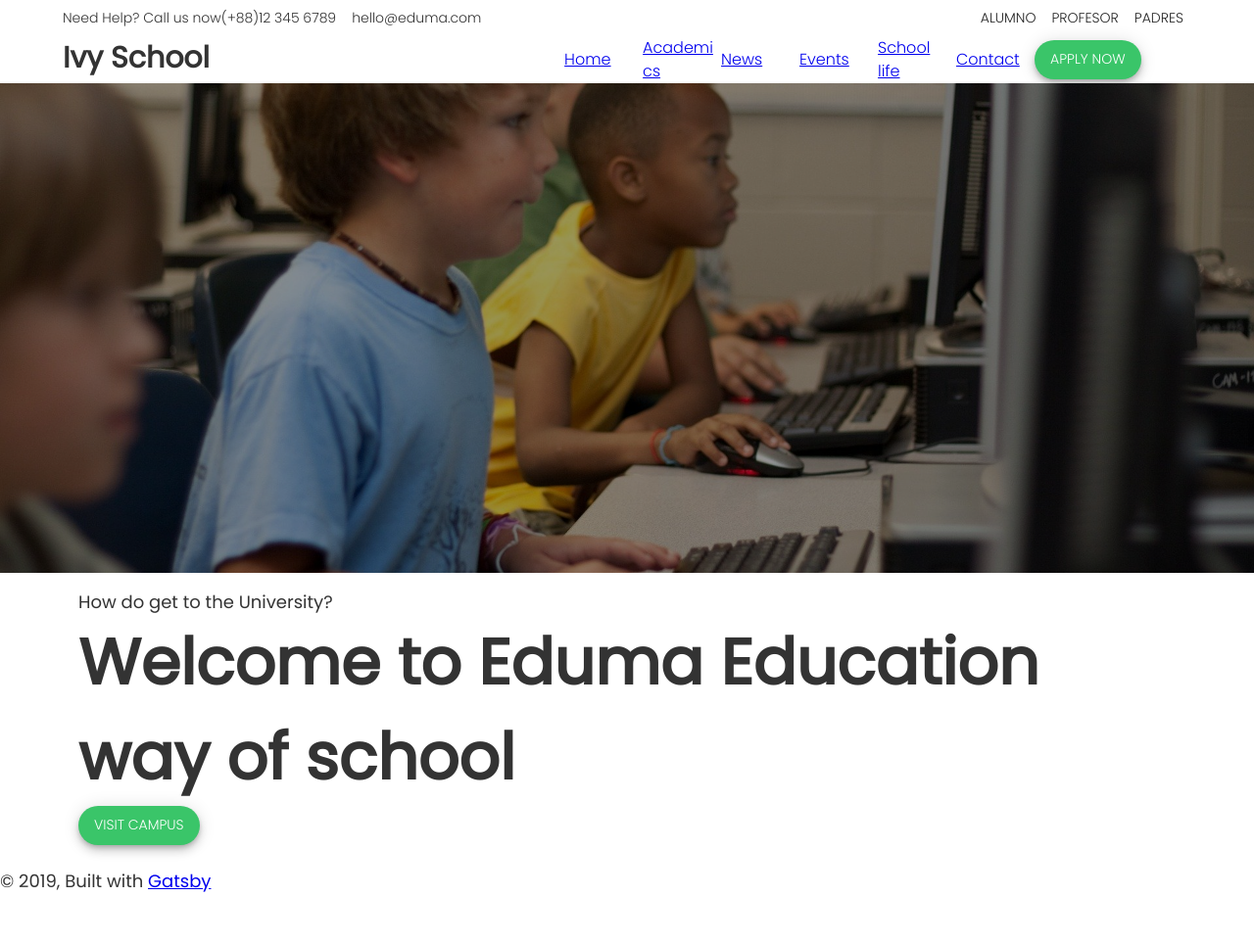
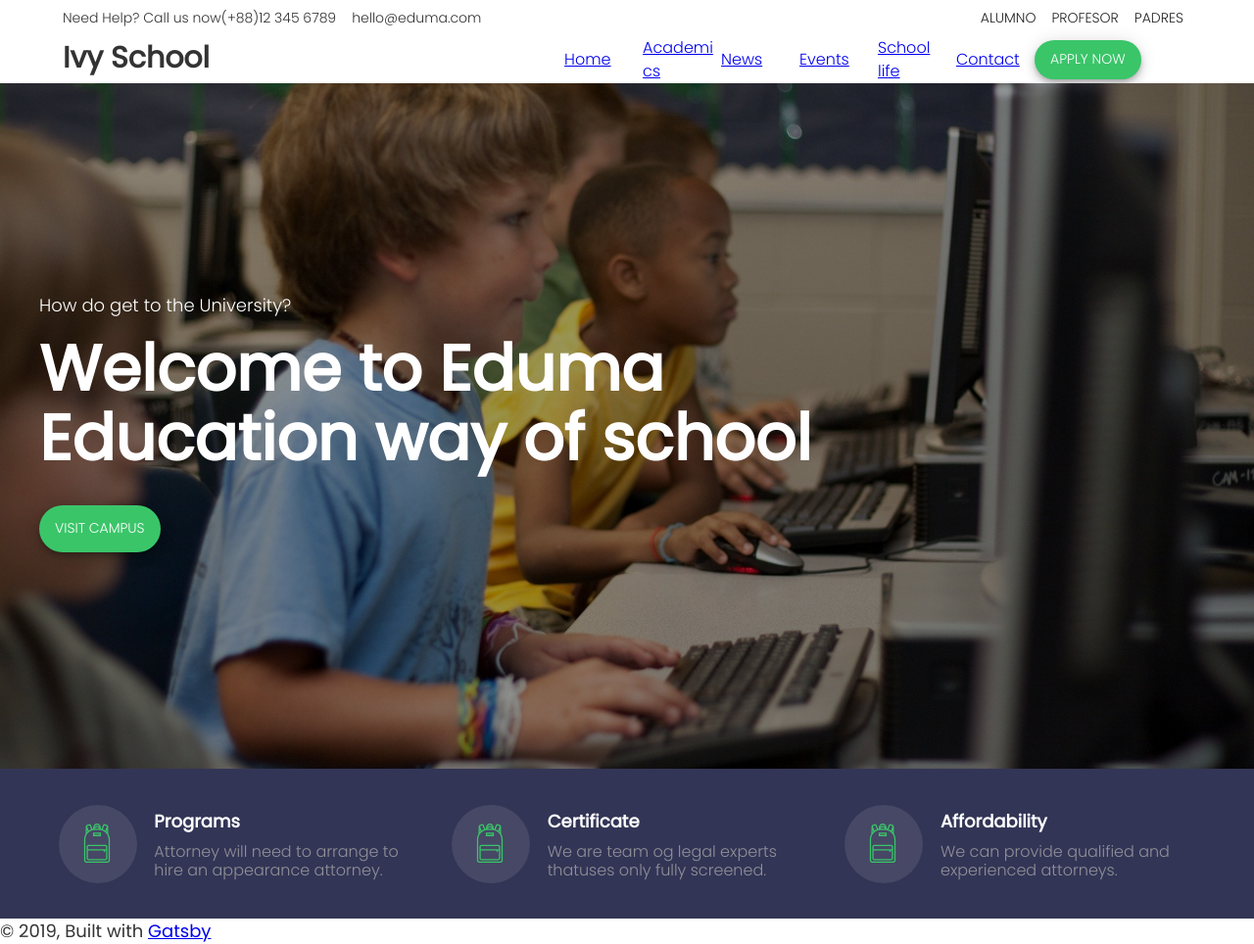
Before and after one commit to PauloTC/gat_IvySchool, a Gatsby site: page / in a window 1280 px wide. Shown: the whole page at 98% size. Before the commit the page ends 913 px from the top, so only its background shows below. Built offline with nearby package versions, Linux system fonts and the light colour scheme; Gatsby itself is replaced by a stand-in of ours.

Commit message:
working on programbar

```diff
--- a/gatsby-config.js
+++ b/gatsby-config.js
@@ -6,6 +6,14 @@ module.exports = {
     },
     plugins: [
         `gatsby-plugin-react-helmet`,
+        {
+            resolve: "gatsby-plugin-react-svg",
+            options: {
+              rule: {
+                include: /assets/ // See below to configure properly
+              }
+            }
+        },
         {
             resolve: `gatsby-source-filesystem`,
             options: {
--- a/package.json
+++ b/package.json
@@ -11,6 +11,7 @@
     "gatsby-plugin-manifest": "^2.2.31",
     "gatsby-plugin-offline": "^3.0.27",
     "gatsby-plugin-react-helmet": "^3.1.16",
+    "gatsby-plugin-react-svg": "^2.1.2",
     "gatsby-plugin-sharp": "^2.3.5",
     "gatsby-source-filesystem": "^2.1.40",
     "gatsby-transformer-sharp": "^2.3.7",
--- /dev/null
+++ b/src/components/home/program-bar.js
@@ -0,0 +1,87 @@
+import React, { Fragment } from 'react'
+import {
+    Container,
+    Box,
+    Typography,
+    Grid
+} from '@material-ui/core';
+import { makeStyles } from '@material-ui/styles'
+import Icon from "../../assets/backpack.svg";
+
+const useStyles = makeStyles({
+    bluecontainer : {
+        background : "#333556"
+    },
+    containericon: {
+        '&::before' : {
+            content: " '' ",
+            position: "absolute",
+            width: 80,
+            height: 80,
+            display: "block",
+            background: "#464865",
+            left: -19,
+            right: 0,
+            top: -19,
+            bottom: 0,
+            borderRadius: 80
+        }
+    },
+    icon : {
+        width: 40,
+        height: 40,
+        position: 'relative'
+    }
+})
+
+const programs = [
+    {
+        title: "Programs",
+        content: "Attorney will need to arrange to hire an appearance attorney."
+    },
+    {
+        title: "Certificate",
+        content: "We are team og legal experts thatuses only fully screened."
+    },
+    {
+        title: "Affordability",
+        content: "We can provide qualified and experienced attorneys."
+    }
+]
+
+const ProgramsBar = () => {
+    const classes = useStyles();
+    return (
+        <Fragment>
+            <Box py={5} className={ classes.bluecontainer } >
+                <Container maxWidth="xl" >
+                    <Grid container  justify="space-between" spacing= {2} >
+                            {
+                                programs.map((item) => {
+                                    return (
+                                        <Grid item container alignItems="center" spacing={3} sm={4} >
+                                            <Grid item container alignItems="center" justify="center" xs={3} >
+                                                <Box display="flex" className={ classes.containericon } position="relative" >
+                                                    <Icon className={ classes.icon } />
+                                                </Box>
+                                            </Grid>
+                                            <Grid item xs={9} >
+                                                <Typography>
+                                                    <Box mb={1} color="#fff" fontSize={18} fontWeight={600} > { item.title } </Box>
+                                                    <Box  lineHeight="120%" color="#909098" fontSize={16} fontWeight={300} > { item.content } </Box>
+                                                </Typography>
+                                            </Grid>
+                                        </Grid>
+                                    )
+                                })
+                            }
+
+
+                    </Grid>
+                </Container>
+            </Box>
+        </Fragment>
+    )
+}
+
+export default ProgramsBar
--- a/src/components/layout.css
+++ b/src/components/layout.css
@@ -533,9 +533,6 @@ blockquote *:last-child {
 li *:last-child {
   margin-bottom: 0;
 }
-p *:last-child {
-  margin-bottom: 0;
-}
 li > p {
   margin-bottom: calc(1.45rem / 2);
 }
--- a/src/pages/index.js
+++ b/src/pages/index.js
@@ -6,19 +6,19 @@ import Image from "../images/slider.jpg"
 import SEO from "../components/seo"
 import {
         CardMedia,
-        Card,
         Container,
         Fab,
         Box,
         Typography,
         CardContent
 } from '@material-ui/core';
+import Programbar from '../components/home/program-bar'
 import { makeStyles } from '@material-ui/styles'
 
 
 const useStyles = makeStyles({
     slider: {
-        height: 500,
+        height: 700,
         width: "100%",
         display: 'block',
         position: 'relative',
@@ -35,6 +35,11 @@ const useStyles = makeStyles({
             height: '100%',
             width: '100%'
         }
+    },
+    containerAbsolute: {
+        position: 'absolute',
+        top: '50%',
+        transform: 'translateY(-50%)'
     }
 })
 
@@ -43,20 +48,23 @@ const IndexPage = () => {
     return (
         <Layout>
             <SEO title="Home" />
+            <Box position="relative" >
                 <CardMedia  className={ classes.slider } image={Image} />
-            <Container maxWidth="xl" >
+                <Container className={ classes.containerAbsolute } maxWidth="xl" >
                     <CardContent>
                         <Typography>
-                        <Box>How do  get to the University?</Box>
-                        <Box fontSize={65} fontWeight={600} >Welcome to Eduma Education way of school</Box>
+                            <Box mb={2} fontSize={18} fontWeight={300} color="#fff" >How do  get to the University?</Box>
+                            <Box mb={4} lineHeight="110%" fontSize={65} fontWeight={600} width={800} color="#fff" >Welcome to Eduma Education way of school</Box>
                         </Typography>
-                    <Fab variant="extended" size="medium" color="primary" >
+                        <Fab variant="extended" size="large" color="primary" >
                             <Typography>
                                 <Box fontSize={14} fontWeight={300}> Visit campus </Box>
                             </Typography>
                         </Fab>
                     </CardContent>
                 </Container>
+            </Box>
+            <Programbar />
         </Layout>
     )
 }
```
Also changed, not shown: src/assets/backpack.svg (added), 1 other file. Lines whose indentation alone changed are shown as unchanged.
